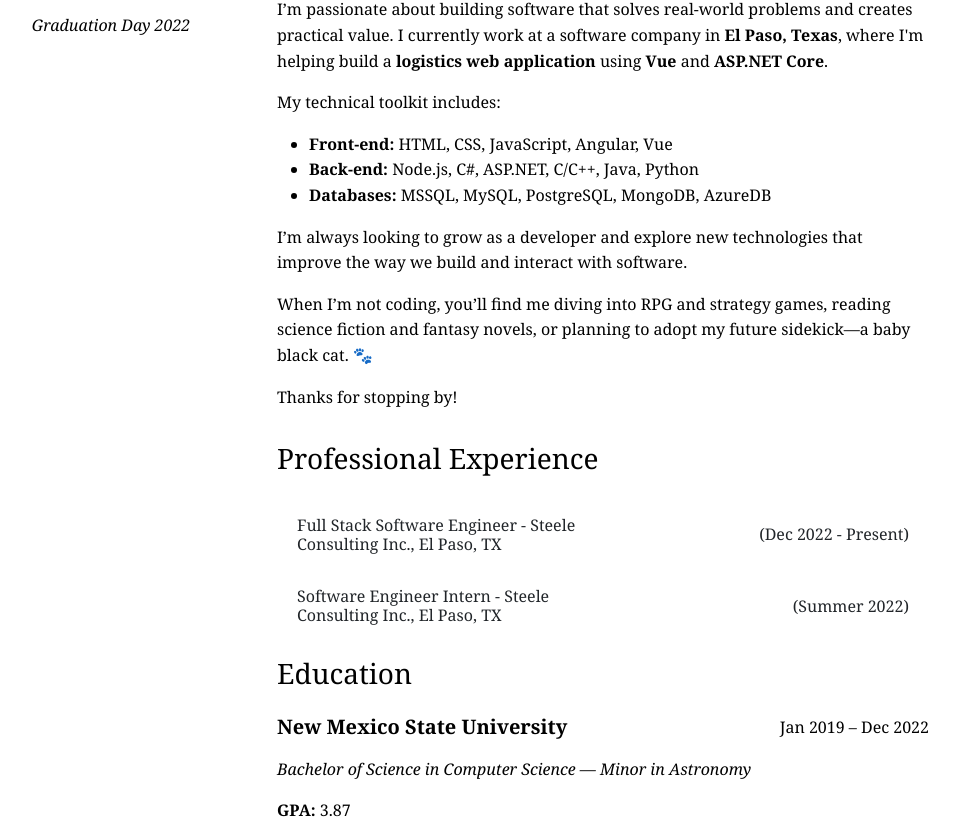
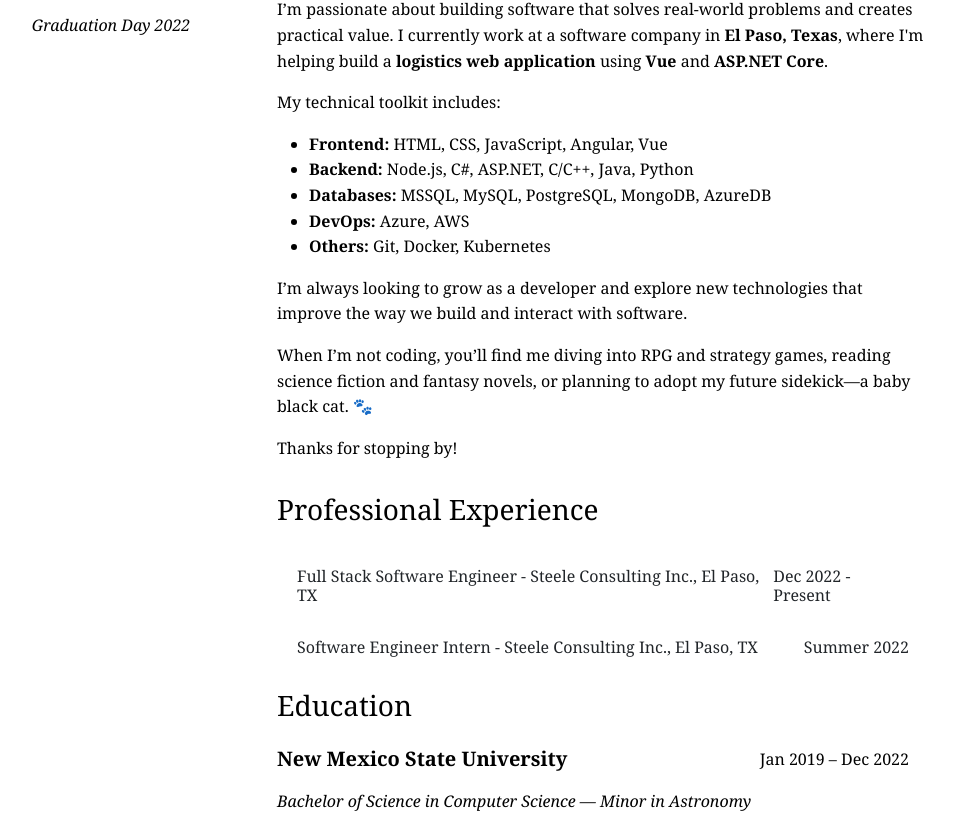
Before and after one commit to wontliam/resume, an Angular app: page / in a window 1280 px wide. Shown: the part 291-1110 px from the top of the page, without its empty margins (39-998 px from the left). Built offline with nearby package versions, Linux system fonts and the light colour scheme.

Commit message:
Polishing

```diff
--- a/src/app/home/home.component.html
+++ b/src/app/home/home.component.html
@@ -24,9 +24,11 @@
 
       <p>My technical toolkit includes:</p>
       <ul>
-        <li><strong>Front-end:</strong> HTML, CSS, JavaScript, Angular, Vue</li>
-        <li><strong>Back-end:</strong> Node.js, C#, ASP.NET, C/C++, Java, Python</li>
+        <li><strong>Frontend:</strong> HTML, CSS, JavaScript, Angular, Vue</li>
+        <li><strong>Backend:</strong> Node.js, C#, ASP.NET, C/C++, Java, Python</li>
         <li><strong>Databases:</strong> MSSQL, MySQL, PostgreSQL, MongoDB, AzureDB</li>
+        <li><strong>DevOps:</strong> Azure, AWS</li>
+        <li><strong>Others:</strong> Git, Docker, Kubernetes</li>
       </ul>
 
       <p>I’m always looking to grow as a developer and explore new technologies that improve the way we build and interact with software.</p>
@@ -50,8 +52,8 @@
               [attr.data-bs-target]="'#jobCollapse' + i"
             >
               <!-- Title – Company, Location (Duration) -->
-              <div class="col">{{job.jobTitle}} - {{job.company}}, {{job.location}}</div>
-              <div class="col" style="text-align: end;">({{job.duration}})</div>
+              <div class="d-flex flex-column flex-grow-1">{{job.jobTitle}} - {{job.company}}, {{job.location}}</div>
+              <div class="d-flex flex-column">{{job.duration}}</div>
             </button>
           </h2>
           <div [id]="'jobCollapse' + i" class="accordion-collapse collapse">
@@ -69,8 +71,8 @@
                       [attr.data-bs-target]="'#projectCollapse' + i + j"
                     >
                       <!-- Company - Project Name (Duration) -->
-                      <div class="col">{{project.company}} - {{project.projectName}}</div>
-                      <div class="col" style="text-align: end;">({{project.duration}})</div>
+                      <div class="d-flex flex-column flex-grow-1">{{project.company}} - {{project.projectName}}</div>
+                      <div class="d-flex flex-column">{{project.duration}}</div>
                     </button>
                   </h2>
                   <div [id]="'projectCollapse' + i + j" class="accordion-collapse collapse">
@@ -79,7 +81,18 @@
                       <p>
                         <strong>Technologies: </strong>
                         <ng-container *ngFor="let tech of project.technologies">
-                          <span class="badge bg-secondary me-1">{{tech}}</span>
+                          <span
+                            class="badge me-1"
+                            [ngClass]="{
+                              'bg-primary': tech.category === 'FE',
+                              'bg-success': tech.category === 'BE',
+                              'bg-info': tech.category === 'DB',
+                              'bg-warning': tech.category === 'DevOps',
+                              'bg-danger': tech.category === 'Other'
+                            }"
+                          >
+                            {{tech.name}}
+                          </span>
                         </ng-container>
                       </p>
                       <ul *ngFor="let description of project.descriptions">
@@ -99,11 +112,11 @@
     <section id="education" class="container">
       <h3 class="mb-4">Education</h3>
       <div>
-        <div class="row">
-          <span class="col col-6">
+        <div class="d-flex flex-row">
+          <span class="d-flex d-column flex-grow-1">
             <h5><strong>New Mexico State University</strong></h5>
           </span>
-          <span class="col col-6 text-end">
+          <span class="d-flex d-column" style="padding-right: 20px;">
             <p>Jan 2019 – Dec 2022</p>
           </span>
         </div>
--- a/src/app/home/home.component.ts
+++ b/src/app/home/home.component.ts
@@ -1,40 +1,49 @@
-import { NgFor, NgIf } from '@angular/common';
+import { NgClass, NgFor, NgIf } from '@angular/common';
 import { Component } from '@angular/core';
-
-interface Project {
-  company: string;
-  projectName: string;
-  projectType?: string; // Optional property
-  duration: string; // Optional property
-  descriptions: string[];
-  technologies: string[];
-}
-
-interface Experience {
-  jobTitle: string;
-  company: string;
-  location: string;
-  duration: string;
-  descriptions: string[];
-  projects: Project[];
-}
+import { Experience } from '../models/experience';
+import { Technology } from '../models/technology';
 
 @Component({
   selector: 'app-home',
   standalone: true,
-  imports: [NgFor, NgIf],
+  imports: [NgFor, NgIf, NgClass],
   templateUrl: './home.component.html',
   styleUrl: './home.component.css'
 })
 export class HomeComponent {
+  technologies: Technology[] = [
+    { name: 'Angular',      category: 'FE',       icon: 'https://angular.io/assets/images/logos/angular/angular.svg' },
+    { name: 'Node.js',      category: 'BE',       icon: 'https://nodejs.org/static/images/logo.svg' },
+    { name: 'MongoDB',      category: 'DB',       icon: 'https://www.mongodb.com/assets/images/global/leaf.svg' },
+    { name: 'Vue',          category: 'FE',       icon: 'https://vuejs.org/images/logo.png' },
+    { name: 'ASP.NET Core', category: 'BE',       icon: 'https://dotnet.microsoft.com/static/images/dotnet-core.svg' },
+    { name: 'Syncfusion',   category: 'FE',       icon: 'https://www.syncfusion.com/content/images/logo.png' },
+    { name: 'Git',          category: 'Other',    icon: 'https://git-scm.com/images/logos/downloads/Git-Icon-1788C.png' },
+    { name: 'Docker',       category: 'DevOps',   icon: 'https://www.docker.com/wp-content/uploads/2022/03/Moby-logo.png' },
+    { name: 'PostgreSQL',   category: 'DB',       icon: 'https://www.postgresql.org/media/img/about/press/elephant.png' },
+    { name: 'MySQL',        category: 'DB',       icon: 'https://www.mysql.com/common/logos/logo-mysql-170x115.png' },
+    { name: 'MSSQL',        category: 'DB',       icon: 'https://www.microsoft.com/en-us/sql-server/sql-server-downloads/media/sql-server-logo.png' },
+    { name: 'PowerBI',      category: 'Other',    icon: 'https://powerbi.microsoft.com/en-us/desktop/media/power-bi-desktop-logo.png' },
+    { name: 'Jira',         category: 'Other',    icon: 'https://wac-cdn.atlassian.com/dam/jcr:3c0f4a2b-5d1e-4a7b-8c6f-9d0e5f3f1b2c/jira-software-logo.png' },
+    { name: 'Trello',       category: 'Other',    icon: 'https://trello.com/favicon.ico' },
+    { name: 'Figma',        category: 'Other',    icon: 'https://www.figma.com/favicon.ico' },
+    { name: 'ClickUp',      category: 'Other',    icon: 'https://www.clickup.com/favicon.ico' },
+  ]
+
   professional_experience: Experience[] = [
+    // Job
     {
       jobTitle: 'Full Stack Software Engineer',
       company: 'Steele Consulting Inc.',
       location: 'El Paso, TX',
       duration: 'Dec 2022 - Present',
-      descriptions: ['Blah blah', 'Blah blah'],
+      descriptions: [
+        'Adapted quickly across 5+ full-stack projects, contributing to teams of 2–20+ with varying workflows, technologies, and business domains.',
+        'Proactively led end-to-end feature development based on high-level requirements - scoping database changes, designing API flows, and building frontend components while continuously learning and iterating through feedback.',
+        'Took initiative in identifying improvement opportunities, aligning updates with user feedback to enhance client satisfaction and bridge communication between stakeholders and engineering.',
+      ],
       projects: [
+        // Project
         {
           company: 'Traxión - Traxporta',
           projectName: 'FastTrax',
@@ -44,40 +53,90 @@ export class HomeComponent {
             'Designed and implemented frontend components using Vue.js with Syncfusion UI.',
             'Built RESTful APIs using ASP.NET Core to manage route data and dispatch operations.',
             'Collaborated with stakeholders to refine project scope and delivery timeline.',
-        ],
-          technologies: ['Vue', 'Node.js', 'MongoDB'],
+          ],
+          technologies: this.getTechnologies(this.technologies, ['Angular', 'Node.js', 'MongoDB', 'Jira', 'Syncfusion']),
         },
+        // Project
         {
-          company: 'Traxión - Traxporta',
-          projectName: 'FastTrax',
-          projectType: 'Logistics Web Portal',
-          duration: 'Sep 2024 – Present',
+          company: 'Valley Medical Center',
+          projectName: 'Patient Portal',
+          projectType: 'Patient Web Portal',
+          duration: 'May 2024 – Aug 2024',
           descriptions: [
-            'Designed and implemented frontend components using Vue.js with Syncfusion UI.',
-            'Built RESTful APIs using ASP.NET Core to manage route data and dispatch operations.',
-            'Collaborated with stakeholders to refine project scope and delivery timeline.',
-        ],
-          technologies: ['Vue', 'Node.js', 'MongoDB'],
+            'Patient',
+          ],
+          technologies: this.getTechnologies(this.technologies, ['ASP.NET Core', 'MSSQL', 'Trello']),
+        },
+        // Project
+        {
+          company: 'Steele Consulting Inc.',
+          projectName: 'Internal Reporting System',
+          projectType: 'Reporting Portal',
+          duration: 'Feb 2024 – May 2024',
+          descriptions: [
+            'Report',
+          ],
+          technologies: this.getTechnologies(this.technologies, ['ASP.NET Core', 'MSSQL', 'ClickUp']),
+        },
+        // Project
+        {
+          company: 'Lument',
+          projectName: 'Reporting Portal',
+          projectType: 'Reporting Portal',
+          duration: 'Oct 2023 – Feb 2024',
+          descriptions: [
+            'Portal.',
+          ],
+          technologies: this.getTechnologies(this.technologies, ['PostgreSQL', 'PowerBI']),
+        },
+        // Project
+        {
+          company: 'Texas Tech University',
+          projectName: 'Student Calendar',
+          projectType: 'Web Scheduling Application',
+          duration: 'Aug 2023 – Oct 2023',
+          descriptions: [
+            'Calendar.',
+          ],
+          technologies: this.getTechnologies(this.technologies, ['Angular', 'Node.js', 'MSSQL']),
+        },
+        // Project
+        {
+          company: 'Monroe Infrared',
+          projectName: 'Rewrite',
+          projectType: 'Inspector - Customer Web Portal',
+          duration: 'Jan 2023 – Jul 2023',
+          descriptions: [
+            'Rewrite.',
+          ],
+          technologies: this.getTechnologies(this.technologies, ['Angular', 'Node.js', 'MSSQL', 'ClickUp']),
         },
       ]
     },
+    // Job
     {
       jobTitle: 'Software Engineer Intern',
       company: 'Steele Consulting Inc.',
       location: 'El Paso, TX',
       duration: 'Summer 2022',
-      descriptions: ['Blah blah', 'Blah blah'],
+      descriptions: [
+        'Ranked as the top intern in a cohort of 10 graduates, earning a full-time offer based on exceptional performance.',
+        'Built Steele-Frame, a shell framework that reduced project setup and onboarding time by 70% across 10+ projects.',
+        'Contributed to agile development processes, collaborating with cross-functional teams to deliver features on time.',
+      ],
       projects: [
+        // Project
         {
           company: 'Steele Consulting Inc.',
           projectName: 'Steele-Frame',
           projectType: 'Web Application Shell',
           duration: 'Summer 2022',
           descriptions: [
-            'Blah blah',
-            'Blah blah'
+            'A shell framework that helps developers to create new projects quickly and easily.',
+            'Include the database schema, the backend API, and the frontend UI.',
+            'The framework is built using ASP.NET Core, Angular, and MSSQL.',
           ],
-          technologies: ['Angular', 'Node.js'],
+          technologies: this.getTechnologies(this.technologies, ['Angular', 'Node.js', 'MSSQL', 'ClickUp']),
         }
       ]
     }
@@ -94,4 +153,8 @@ export class HomeComponent {
   onDownloadResume() {
     console.log('Download Resume button clicked');
   }
+
+  private getTechnologies(allTechs: Technology[], names: string[]): Technology[] {
+    return names.map(name => allTechs.find(tech => tech.name === name)!);
+  }
 }
--- /dev/null
+++ b/src/app/models/experience.ts
@@ -0,0 +1,10 @@
+import { Project } from "./project";
+
+export interface Experience {
+  jobTitle: string;
+  company: string;
+  location: string;
+  duration: string;
+  descriptions: string[];
+  projects: Project[];
+}
--- /dev/null
+++ b/src/app/models/technology.ts
@@ -0,0 +1,5 @@
+export interface Technology {
+  name: string;
+  category: 'FE' | 'BE' | 'DB' | 'DevOps' | 'Other';
+  icon: string | null;
+}
```
Also changed, not shown: src/app/models/project.ts (added, +10 -0 lines).
